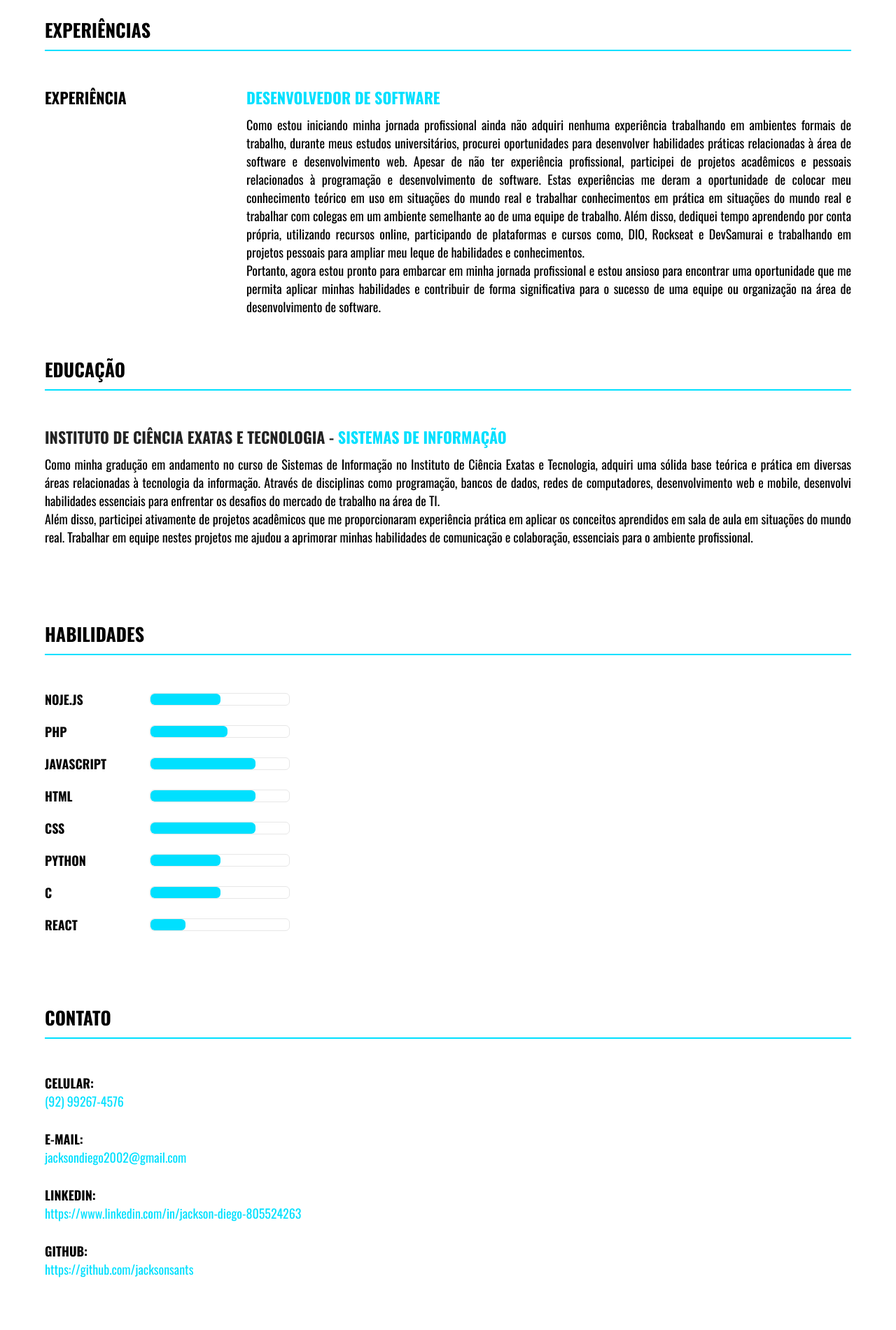
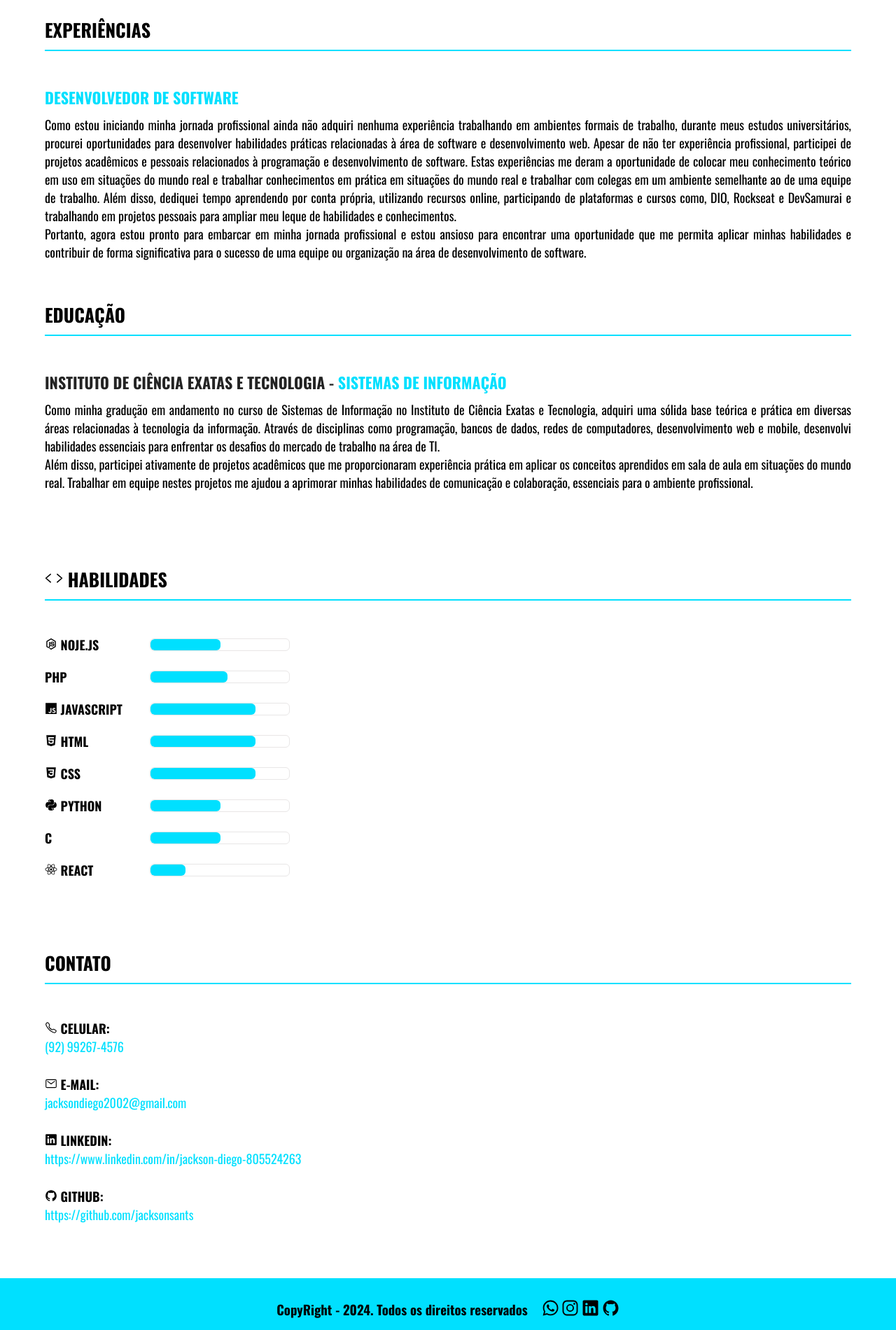
Before and after one commit to JacksonSants/curriculo-pessoal, a plain HTML site: page index.html in a window 1280 px wide. Shown: the part 560-2460 px from the top of the page at 70% size. Drawn offline with nearby package versions, Linux system fonts and the light colour scheme.

Commit message:
adicionando responsividade para 535px

```diff
--- a/assets/css/home.css
+++ b/assets/css/home.css
@@ -1,5 +1,9 @@
 a {
     text-decoration: none;
+}
+h4 {
+    font-family: 'Oswald', sans-serif;
+    font-weight: normal;
 }
 .container {
     width: 90%;
@@ -43,6 +47,7 @@ a {
     width: 100%;
     min-height: 100px;
     margin-bottom: 100px;
+    text-align: justify;
 }
 .container .h-sobre .h-title-sobre {
     width: 100%;
@@ -111,7 +116,7 @@ a {
     color: #000000;
 }
 .container .h-experiencia .h-itens .item .description {
-    width: 75%;
+    width: 100%;
     min-height: 100px;
 }
 .container .h-experiencia .h-itens .item .description h2 {
@@ -220,7 +225,7 @@ a {
     width: 200px;
     height: 18px;
     overflow: hidden;
-    border: 1px solid #e7e7e7;
+    border: 1px solid #e8e6e6;
     border-radius: 6px;
     background: transparent;
 }
--- a/assets/css/responsive.css
+++ b/assets/css/responsive.css
@@ -14,7 +14,7 @@
     }
 }
 /* Mobile 425px */
-@media screen and (max-width: 425px) {
+@media screen and (max-width: 525px) {
     .container .h-name {
         margin-top: 10%;
         margin-bottom: 50px;
@@ -97,6 +97,11 @@
     .container .h-contato .h-title-contato h2 {
         margin-top: 5%;
         font-size: 22px;
+    }
+
+    footer .footer {
+        display: block;
+        text-align: center;
     }
 }
 
@@ -201,4 +206,9 @@
         margin-top: 5%;
         font-size: 22px;
     }
+
+    footer .footer {
+        display: block;
+        text-align: center;
+    }
 }
--- a/index.html
+++ b/index.html
@@ -15,7 +15,7 @@
 
         <div class="h-name">
             <div>
-                <h1></h1>Jackson Diego dos Santos Ribeiro - 21 anos - Sistemas de informação
+                <h4>Jackson Diego dos Santos Ribeiro - 21 anos - Sistemas de informação</h4>
                 <h2>Desenvolvedor Web</h2>
             </div>
             <img src="assets/img/perfil.jpg" alt="photo">
@@ -48,9 +48,6 @@
             </div>
             <div class="h-itens">
                 <div class="item">
-                    <div class="work">
-                        <h2>Experiência </h2>
-                    </div>
                     <div class="description">
                         <h2>Desenvolvedor de Software</h2>
                         <p>
@@ -103,11 +100,11 @@
 
         <div class="h-habilidades">
             <div class="h-title-habilidades">
-                <h2>Habilidades</h2>
+                <h2><ion-icon name="code-outline"></ion-icon> Habilidades</h2>
             </div>
             <div class="item">
                 <div class="title">
-                    <h2>Noje.js</h2>
+                    <h2><ion-icon name="logo-nodejs"></ion-icon> Noje.js</h2>
                 </div>
                 <div class="icon">
                     <div class="percentual-10"></div>
@@ -123,7 +120,7 @@
             </div>
             <div class="item">
                 <div class="title">
-                    <h2>JavaScript</h2>
+                    <h2><ion-icon name="logo-javascript"></ion-icon> JavaScript</h2>
                 </div>
                 <div class="icon">
                     <div class="percentual-100"></div>
@@ -132,7 +129,7 @@
 
             <div class="item">
                 <div class="title">
-                    <h2>HTML</h2>
+                    <h2><ion-icon name="logo-html5"></ion-icon> HTML</h2>
                 </div>
                 <div class="icon">
                     <div class="percentual-100"></div>
@@ -141,7 +138,7 @@
 
             <div class="item">
                 <div class="title">
-                    <h2>CSS</h2>
+                    <h2><ion-icon name="logo-css3"></ion-icon> CSS</h2>
                 </div>
                 <div class="icon">
                     <div class="percentual-100"></div>
@@ -149,7 +146,7 @@
             </div>
             <div class="item">
                 <div class="title">
-                    <h2>Python</h2>
+                    <h2><ion-icon name="logo-python"></ion-icon> Python</h2>
                 </div>
                 <div class="icon">
                     <div class="percentual-10"></div>
@@ -167,7 +164,7 @@
 
             <div class="item">
                 <div class="title">
-                    <h2>React</h2>
+                    <h2><ion-icon name="logo-react"></ion-icon> React</h2>
                 </div>
                 <div class="icon">
                     <div class="percentual-5"></div>
@@ -180,21 +177,21 @@
                 <h2>Contato</h2>
             </div>
             <div class="w-100 item">
-                <h2>Celular:</h2>
+                <h2><ion-icon name="call-outline"></ion-icon> Celular:</h2>
                 <a href="92992674576">
                     <p>(92) 99267-4576</p></a>
             </div>
             <div class="w-100 item">
-                <h2>E-mail:</h2>
+                <h2><ion-icon name="mail-outline"></ion-icon> E-mail:</h2>
                 <p>jacksondiego2002@gmail.com</p>
             </div>
             <div class="w-100 item">
-                <h2>Linkedin:</h2>
+                <h2><ion-icon name="logo-linkedin"></ion-icon> Linkedin:</h2>
                 <a href="https://www.linkedin.com/in/jackson-diego-805524263">
                     <p>https://www.linkedin.com/in/jackson-diego-805524263</p></a>
             </div>
             <div class="w-100 item">
-                <h2>GitHub:</h2>
+                <h2><ion-icon name="logo-github"></ion-icon> GitHub:</h2>
                 <a href="https://github.com/jacksonsants">
                     <p>https://github.com/jacksonsants</p></a>
             </div>
```
